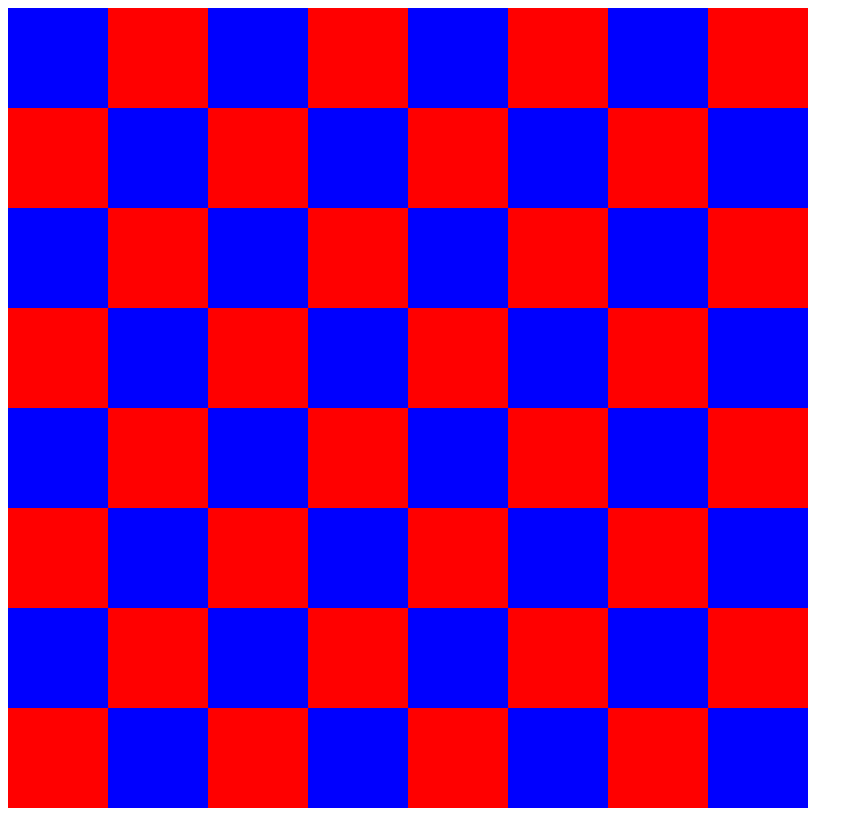
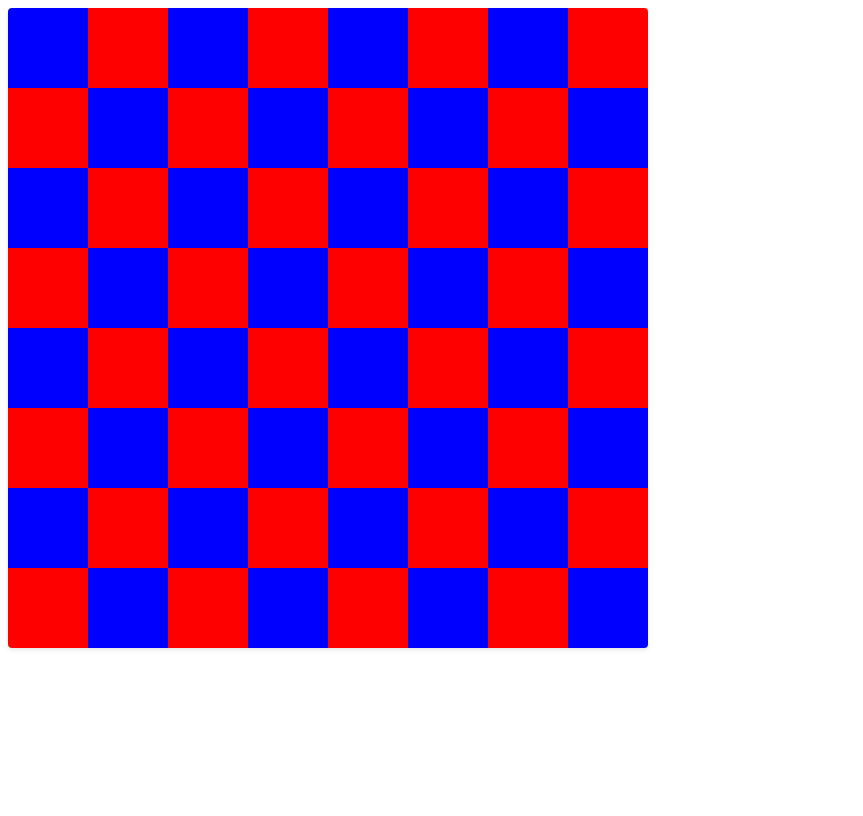
Before and after one commit to ajhaupt7/cheeze, a Vue app: page / in a window 1280 px wide. Shown: the whole page, without its empty margins (0-863 px from the left). Built offline with nearby package versions, Linux system fonts and the light colour scheme.

Commit message:
Update styles for board

```diff
--- a/src/components/Board.vue
+++ b/src/components/Board.vue
@@ -33,16 +33,24 @@ export default {
 </script>
 
 <style lang="scss" scoped>
+@import '../assets/styles/variables.scss';
+
 .board {
-  width: 800px;
-  height: 800px;
-  display: flex;
+  width: 50vw;
+  height: 50vw;
+  max-width: calc(100vh - #{$gutters * 2});
+  max-height: calc(100vh - #{$gutters * 2});
+  display: inline-flex;
   justify-content: space-between;
   flex-wrap: nowrap;
-  align-items: stretch;
+  box-shadow: $shadow;
+  overflow: hidden;
+  flex: 0 0 50vw;
+  border-radius: $corners;
 }
+
 .ranks {
-  width: percentage(1/8);
+  flex: 0 0 percentage(1/8);
   height: 100%;
 }
 </style>
```
